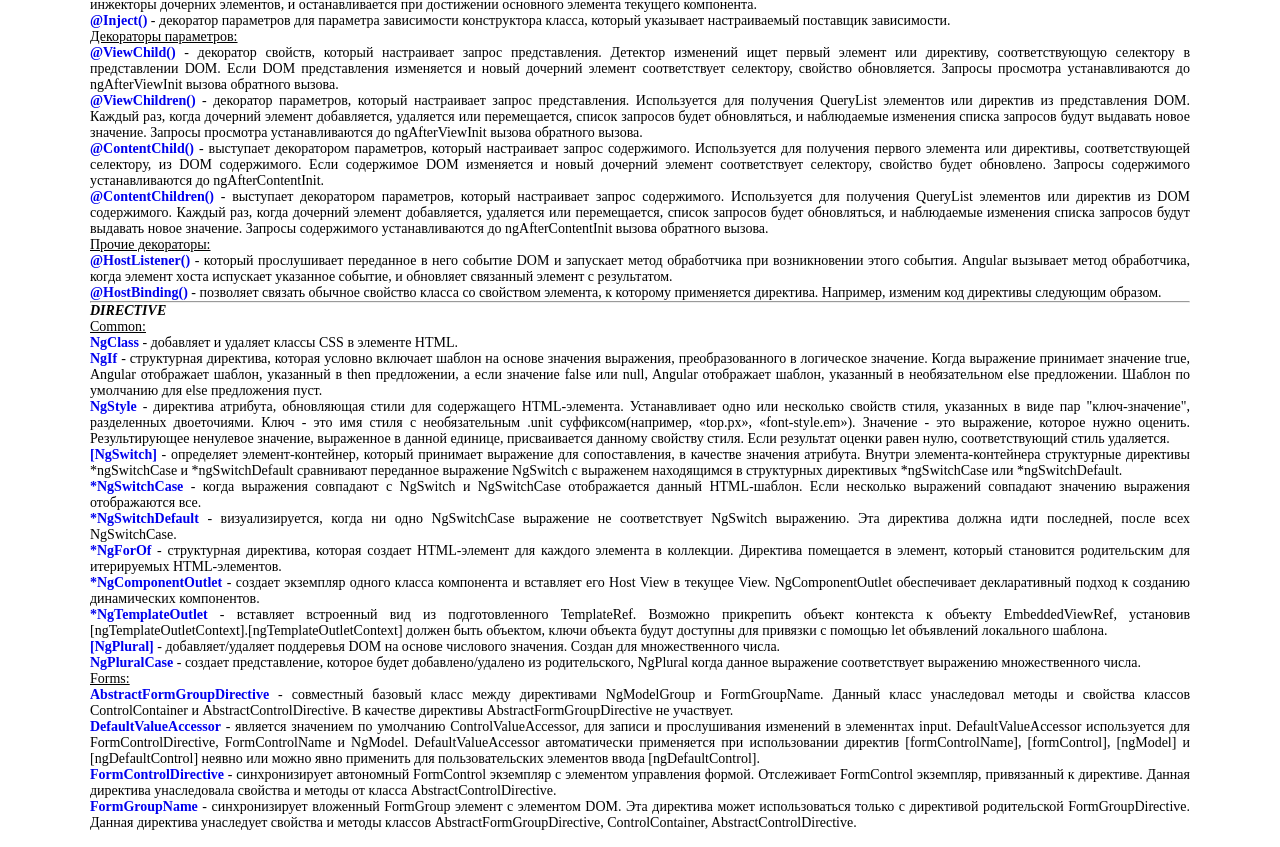
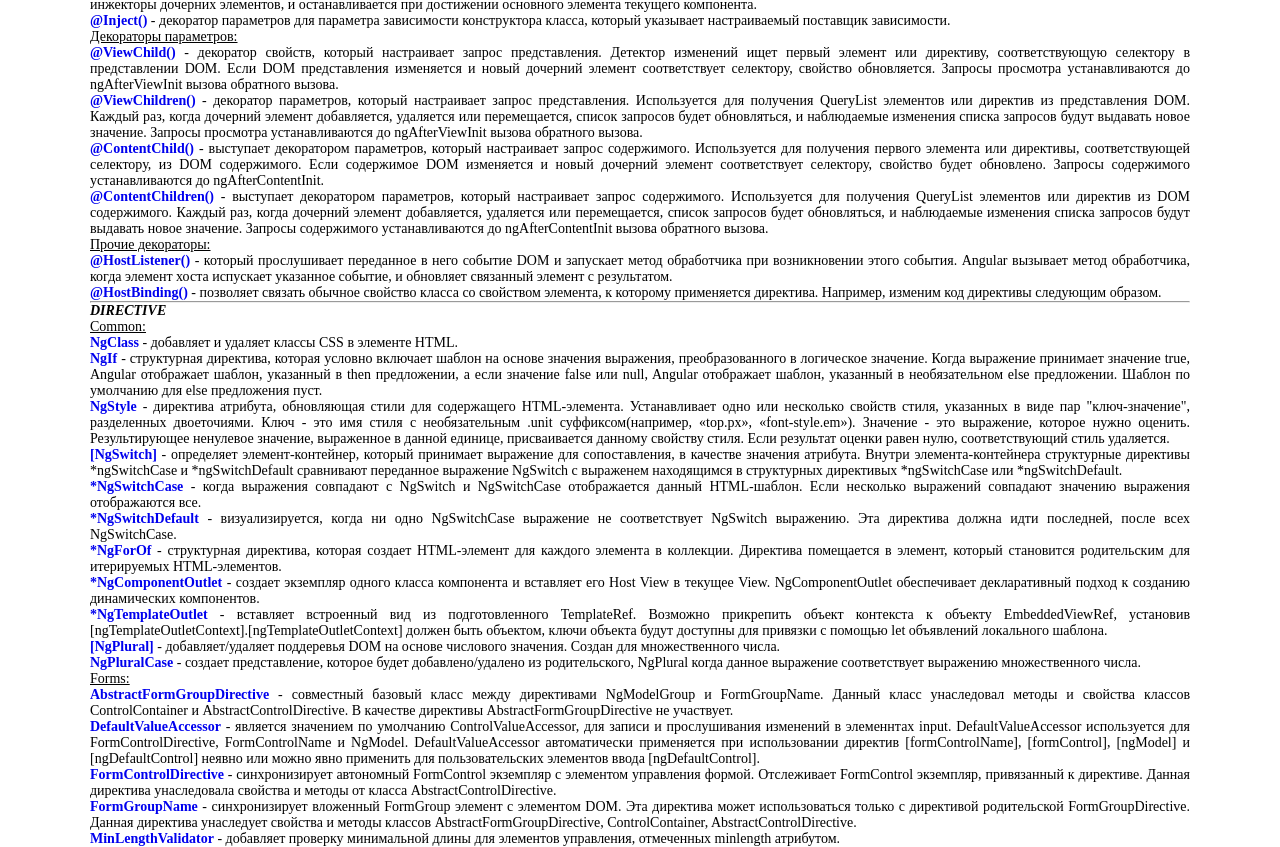
Before and after one commit to ArtemKashirin/API, an Angular app: page / in a window 1280 px wide. Shown: the part 903-1750 px from the top of the page. Built offline with nearby package versions, Linux system fonts and the light colour scheme.

Commit message:
DIRECTIVE: MinLengthValidator

```diff
--- a/src/app/app.component.html
+++ b/src/app/app.component.html
@@ -56,3 +56,4 @@
 <app-default-value-accessor></app-default-value-accessor>
 <app-form-control-directive></app-form-control-directive>
 <app-form-group-name></app-form-group-name>
+<app-min-length-validator></app-min-length-validator>
--- a/src/app/app.module.ts
+++ b/src/app/app.module.ts
@@ -53,6 +53,7 @@
 import { FormControlDirectiveComponent } from './directive/form-control-directive/form-control-directive.component';
 import {ReactiveFormsModule} from "@angular/forms";
 import { FormGroupNameComponent } from './directive/form-group-name/form-group-name.component';
+import { MinLengthValidatorComponent } from './directive/min-length-validator/min-length-validator.component';
 
 
 @NgModule({
@@ -107,6 +108,7 @@
     DefaultValueAccessorComponent,
     FormControlDirectiveComponent,
     FormGroupNameComponent,
+    MinLengthValidatorComponent,
   ],
   imports: [
     BrowserModule,
--- /dev/null
+++ b/src/app/directive/min-length-validator/min-length-validator.component.html
@@ -0,0 +1,7 @@
+<p><b><a [href] = "this.MinLengthValidator">MinLengthValidator</a></b> - добавляет проверку минимальной длины для элементов управления,
+  отмеченных minlength атрибутом.</p>
+
+<!--<div>-->
+<!--  <input type="text" [formControl]="this.control1" minlength="4">-->
+<!--  <p>{{ this.control1.errors | json }}</p>-->
+<!--</div>-->
--- /dev/null
+++ b/src/app/directive/min-length-validator/min-length-validator.component.ts
@@ -0,0 +1,19 @@
+import {Component, OnInit} from '@angular/core';
+import {FormControl} from "@angular/forms";
+
+@Component({
+  selector: 'app-min-length-validator',
+  templateUrl: './min-length-validator.component.html',
+  styleUrls: ['./min-length-validator.component.scss']
+})
+export class MinLengthValidatorComponent implements OnInit {
+  public MinLengthValidator: string = 'https://angular.io/api/forms/MinLengthValidator';
+  public control1: FormControl = new FormControl('123');
+  constructor() {
+  }
+
+  ngOnInit(): void {
+    // console.log(this.control1)
+  }
+
+}
```
Also changed, not shown: src/app/directive/min-length-validator/min-length-validator.component.scss (added).
